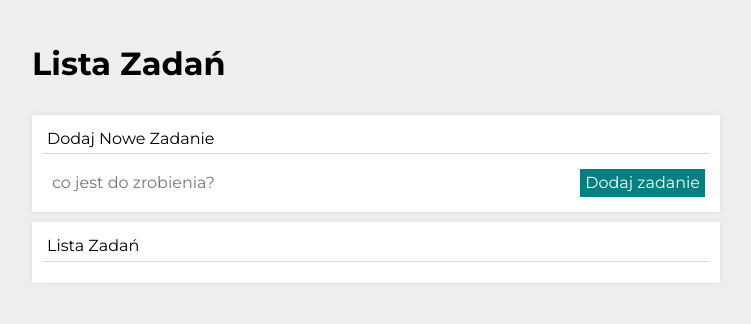
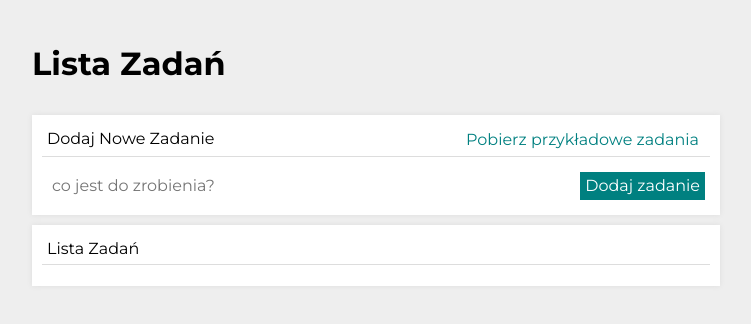
Before and after one commit to DawidGaski/tasks-list-react, a React (Create React App) app: page / in a window 1280 px wide. Shown: the top 324 px of the page, without its empty margins (264-1015 px from the left). Built offline with nearby package versions, Linux system fonts and the light colour scheme.

Commit message:
create ExampleButton

```diff
--- /dev/null
+++ b/src/common/ExampleButton/index.js
@@ -0,0 +1,15 @@
+import { useDispatch } from "react-redux";
+import { Button } from "./styled";
+import { fetchExampleTasks } from "../../features/tasks/tasksSlice";
+
+const ExampleButton = () => {
+  const dispatch = useDispatch();
+
+  return (
+    <Button onClick={() => dispatch(fetchExampleTasks())}>
+      Pobierz przykładowe zadania
+    </Button>
+  );
+};
+
+export default ExampleButton;
--- /dev/null
+++ b/src/common/ExampleButton/styled.js
@@ -0,0 +1,23 @@
+import styled from "styled-components";
+
+export const Button = styled.button`
+  color: ${({ theme }) => theme.color.teal};
+  background-color: transparent;
+  border: none;
+  margin: 0 0 0 20px;
+  border-bottom: 1px solid transparent;
+  transition: filter 0.3s;
+
+  &:hover {
+    filter: brightness(110%);
+    cursor: pointer;
+  }
+
+  &:active {
+    filter: brightness(120%);
+  }
+
+  @media (max-width: ${({ theme }) => theme.breakpoint.mobileMax}px) {
+    margin: 10px;
+  }
+`;
--- a/src/features/tasks/Buttons/index.js
+++ b/src/features/tasks/Buttons/index.js
@@ -7,7 +7,6 @@ import {
   selectAreTasksEmpty,
   selectIsEveryTasksDone,
   selectIsEveryTasksFalse,
-  fetchExampleTasks,
 } from "../tasksSlice";
 import { StyledButtons, Button } from "./styled";
 import { useDispatch, useSelector } from "react-redux";
@@ -40,9 +39,6 @@ const Buttons = () => {
         Odznacz wszystkie
       </Button>
       <Button onClick={() => dispatch(removeAllTasks())}>Usuń wszystkie</Button>
-      <Button onClick={() => dispatch(fetchExampleTasks())}>
-        Pobierz przykładowe zadania
-      </Button>
     </StyledButtons>
   );
 };
--- a/src/features/tasks/Tasks.js
+++ b/src/features/tasks/Tasks.js
@@ -4,12 +4,17 @@ import TaskList from "./TaskList";
 import Section from "../../common/Section";
 import Header from "../../common/Header";
 import Container from "../../common/Container";
+import ExampleButton from "../../common/ExampleButton";
 
 function Tasks() {
   return (
     <Container>
       <Header title="Lista Zadań" />
-      <Section title="Dodaj Nowe Zadanie" body={<Form />} />
+      <Section
+        title="Dodaj Nowe Zadanie"
+        body={<Form />}
+        extraHeaderContent={<ExampleButton />}
+      />
       <Section
         title="Lista Zadań"
         body={<TaskList />}
```
